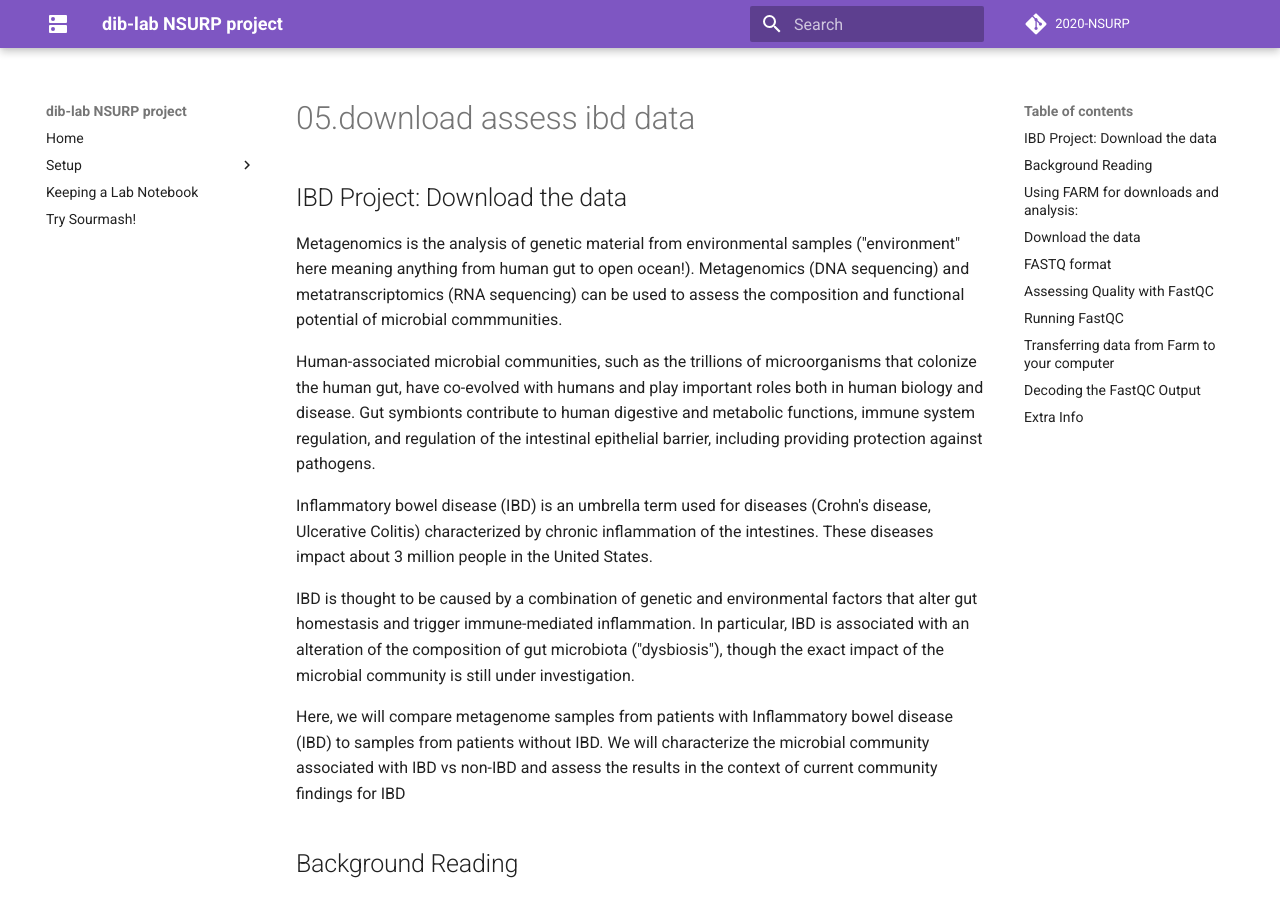
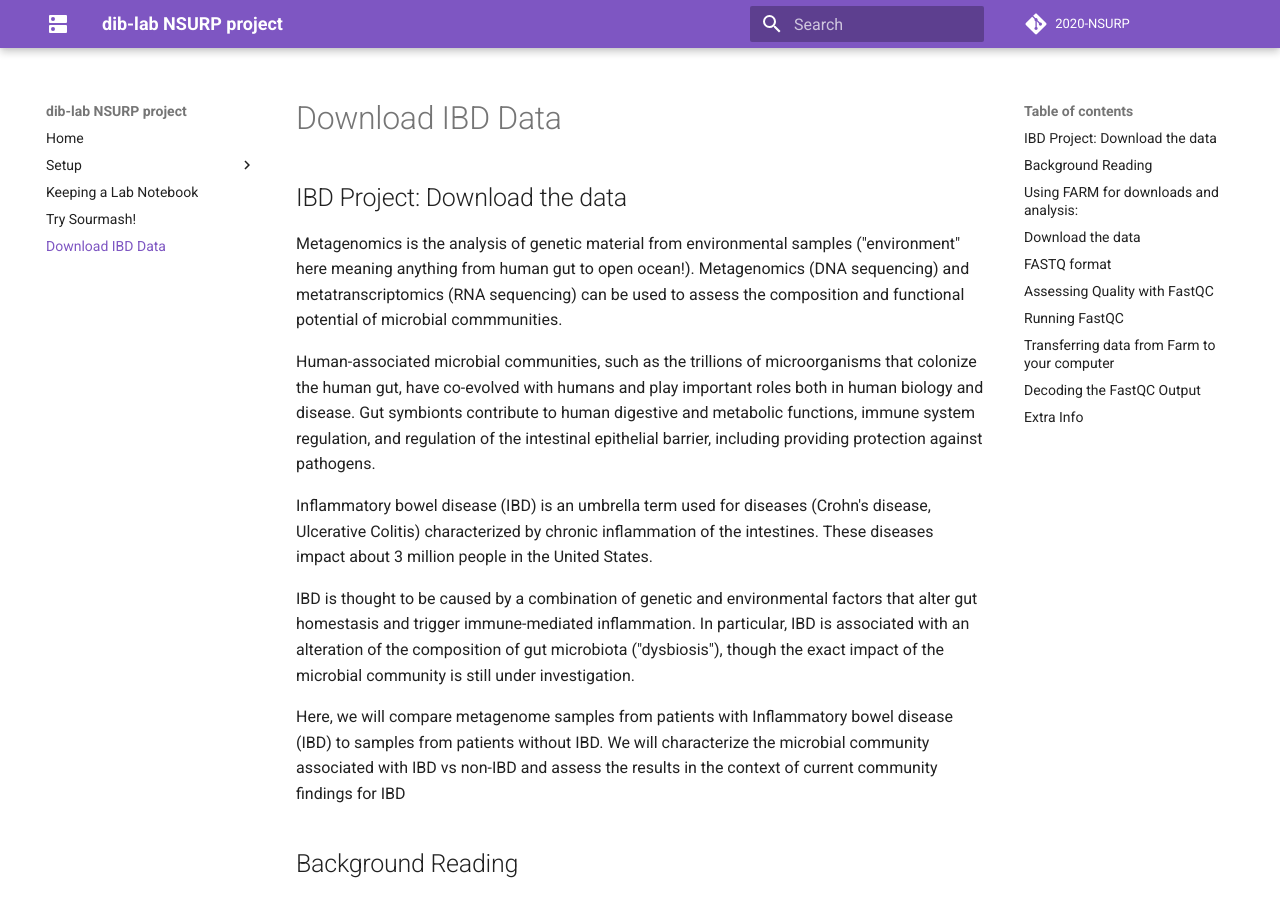
Before and after one commit to dib-lab/2020-NSURP, an MkDocs documentation site: the page built from doc/05.download-assess-ibd-data.md, in a window 1280 px wide and 900 px high. Built offline with MkDocs 1.6.1 and Material for MkDocs 9.7.7, drawn with Linux system fonts in a browser that asks for light colours; comment, search, counter and statistics services are not loaded.

Commit message:
add dl to mkdocs yml

```diff
--- a/mkdocs.yml
+++ b/mkdocs.yml
@@ -34,3 +34,4 @@
     - "Install Conda": "02.conda.md"
   - "Keeping a Lab Notebook": "03.lab-notebook.md"
   - "Try Sourmash!": "04.sourmash-tutorial.md"
+  - "Download IBD Data": "05.download-assess-ibd-data.md"
```
